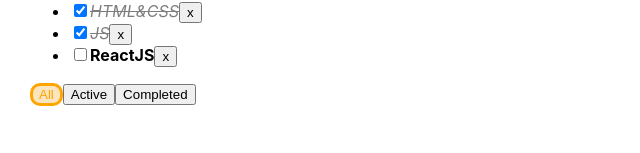
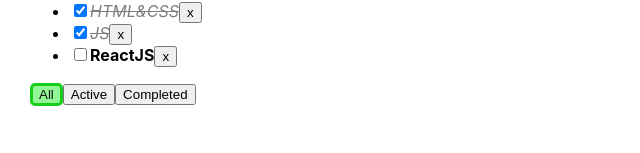
Before and after one commit to trifonova-dev/todolist-04_SecondRound, a React (Vite) app: page / in a window 1280 px wide. Shown: the part 147-300 px from the top of the page, without its empty margins (0-640 px from the left). Built offline with nearby package versions, Linux system fonts and the light colour scheme.

Commit message:
three-train

```diff
--- a/src/App.css
+++ b/src/App.css
@@ -12,20 +12,20 @@
 }
 
 .task-done {
+    text-decoration: line-through;
     font-style: italic;
-    text-decoration: line-through;
     opacity: 0.5;
 }
 
 .filter-btn-active {
-    color: orange;
-    background-color: #fae5be;
-    border: 3px solid orange;
-    border-radius: 10px;
+    color: #0c0e0c;
+    background-color: #92f896;
+    border: 3px solid #19cd1d;
+    border-radius: 5px;
 }
 
 .error {
-    border: 3px solid red;
-    border-radius: 3px;
+    border: 2px solid red;
+    border-radius: 2px;
     outline: none;
 }
--- a/src/App.tsx
+++ b/src/App.tsx
@@ -43,17 +43,18 @@
     const changeTasksStatus = (taskId: Task["id"], isDone: Task["isDone"]) => {
         const nextState: Task[] = tasks.map(t => t.id === taskId ? {...t, isDone: isDone} : t)
         setTasks(nextState)
+
     }
-
     return (
         <div className="app">
             <TodolistItem title="What to learn"
+                          filter={filter}
                           tasks={filteredTasks}
-                          filter={filter}
                           deleteTask={deleteTask}
                           changeFilter={changeFilter}
                           createTask={createTask}
                           changeTasksStatus={changeTasksStatus}
+
             />
         </div>
     )
--- a/src/TodolistItem.tsx
+++ b/src/TodolistItem.tsx
@@ -3,9 +3,9 @@
 import {Button} from './Button'
 
 type Props = {
+    filter: FilterValues
     title: string
     tasks: Task[]
-    filter: FilterValues
     deleteTask: (taskId: string) => void
     changeFilter: (filter: FilterValues) => void
     createTask: (title: string) => void
@@ -13,9 +13,9 @@
 }
 
 export const TodolistItem = ({
+                                 filter,
                                  title,
                                  tasks,
-                                 filter,
                                  deleteTask,
                                  changeFilter,
                                  createTask,
@@ -71,9 +71,11 @@
                                 <input
                                     type="checkbox"
                                     checked={task.isDone}
-                                    onChange={(e) => changeTasksStatus(task.id, e.currentTarget.checked)}
+                                    onChange={(e => changeTasksStatus(task.id, e.currentTarget.checked))}
                                 />
-                                <span className={task.isDone ? "task-done" : "task"}>{task.title}</span>
+                                <span
+                                    className={task.isDone ? "task-done" : "task"}
+                                >{task.title}</span>
                                 <Button title={'x'} onClick={deleteTaskHandler}/>
                             </li>
                         )
@@ -81,17 +83,20 @@
                 </ul>
             )}
             <div>
-                <Button title={'All'}
-                        onClick={() => changeFilter('all')}
-                        className={filter === 'all' ? "filter-btn-active" : ""}
+                <Button
+                    title={'All'}
+                    onClick={() => changeFilter('all')}
+                    className={filter == 'all' ? "filter-btn-active" : ""}
                 />
-                <Button title={'Active'}
-                        onClick={() => changeFilter('active')}
-                        className={filter === 'active' ? "filter-btn-active" : ""}
+                <Button
+                    title={'Active'}
+                    onClick={() => changeFilter('active')}
+                    className={filter == 'active' ? "filter-btn-active" : ""}
                 />
-                <Button title={'Completed'}
-                        onClick={() => changeFilter('completed')}
-                        className={filter === 'completed' ? "filter-btn-active" : ""}
+                <Button
+                    title={'Completed'}
+                    onClick={() => changeFilter('completed')}
+                    className={filter == 'completed' ? "filter-btn-active" : ""}
                 />
             </div>
         </div>
```
